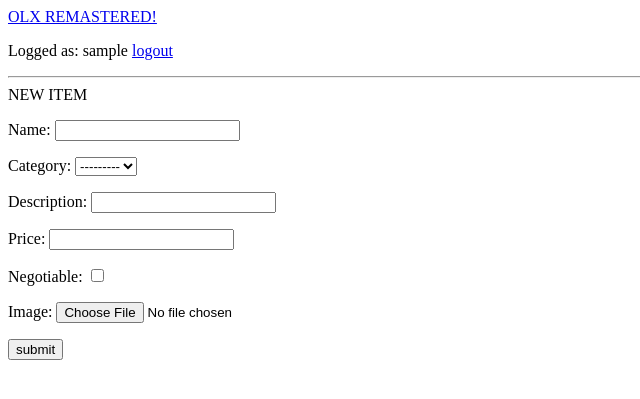
After one commit to Jesyfox/olx_rem, a Django app: page /new_item/ in a window 1280 px wide. The commit adds this page. Shown: the top 399 px of the page, without its empty margins (0-640 px from the left). Run offline with Django 3.2, Linux system fonts and the light colour scheme; the visitor is signed in with stand-in values (Sample User, id 1); data that the repository does not hold is empty.

Commit message:
feature: added simple item creation

```diff
--- /dev/null
+++ b/olx_rem/classified_ads/forms.py
@@ -0,0 +1,14 @@
+from django.forms import ModelForm
+from .models import Item, ItemImage
+
+
+class ItemForm(ModelForm):
+    class Meta:
+        model = Item
+        fields = ('name', 'category', 'description', 'price', 'negotiable')
+
+
+class ItemImageForm(ModelForm):
+    class Meta:
+        model = ItemImage
+        fields = ('image',)
--- /dev/null
+++ b/olx_rem/classified_ads/migrations/__init__.py
@@ -0,0 +1,2 @@
+# find . -path "*/migrations/*.py" -not -name "__init__.py" -delete
+# find . -path "*/migrations/*.pyc"  -delete
--- a/olx_rem/classified_ads/models.py
+++ b/olx_rem/classified_ads/models.py
@@ -46,7 +46,7 @@ class Category(MPTTModel):
 
 class ItemImage(models.Model):
     item = models.ForeignKey('Item', on_delete=models.CASCADE, related_name='images')
-    image = models.ImageField(upload_to='item_photos')
+    image = models.ImageField(upload_to='item_photos', blank=True)
 
 
 @receiver(post_delete, sender=ItemImage)
--- a/olx_rem/classified_ads/templates/index.html
+++ b/olx_rem/classified_ads/templates/index.html
@@ -15,7 +15,7 @@
 
     </ul>
 
-<h4>Items</h4>
+<h4>Items {% if user.is_authenticated %}, <a href="{% url 'classified_ads:new_item' %}">New Item!</a> {% endif %}</h4>
   <div>
 
    {% for i in items %}
--- /dev/null
+++ b/olx_rem/classified_ads/templates/new_item.html
@@ -0,0 +1,10 @@
+{% extends "base.html" %}
+{% block content %}
+NEW ITEM
+<form method="post" enctype="multipart/form-data">
+    {% csrf_token %}
+    {{ item_form.as_p }}
+    {{ image_form.as_p }}
+    <input type="submit" name="submit" value="submit">
+</form>
+{% endblock %}
--- a/olx_rem/classified_ads/urls.py
+++ b/olx_rem/classified_ads/urls.py
@@ -1,4 +1,3 @@
-from django.conf.urls import url
 from django.urls import path, include
 from django.contrib.auth.views import LogoutView
 from django.conf import settings
@@ -8,8 +7,9 @@ from . import views
 
 urlpatterns = [
     path('', views.Index.as_view(), name='index'),
-    path('sign_up', views.signup_view, name='sign_up'),
-    path('logout', LogoutView.as_view(template_name='index.html', next_page='/'), name='logout'),
+    path('sign_up/', views.signup_view, name='sign_up'),
+    path('logout/', LogoutView.as_view(template_name='index.html', next_page='/'), name='logout'),
     path('category/<path:hierarchy>/', views.ShowCategory.as_view(), name='category'),
-    path('items/<int:pk>', views.ItemInfo.as_view(), name='item_info')
+    path('items/<int:pk>', views.ItemInfo.as_view(), name='item_info'),
+    path('new_item/', views.NewItem.as_view(), name='new_item')
 ] + static(settings.MEDIA_URL, document_root=settings.MEDIA_ROOT)
--- a/olx_rem/classified_ads/views.py
+++ b/olx_rem/classified_ads/views.py
@@ -1,11 +1,12 @@
 from django.contrib.auth import authenticate, login, logout
 from django.contrib.auth.forms import UserCreationForm, AuthenticationForm
-from django.core.exceptions import ObjectDoesNotExist
+from django.contrib.auth.mixins import LoginRequiredMixin
 from django.http import Http404
-from django.shortcuts import render, get_object_or_404, redirect, HttpResponseRedirect, get_list_or_404
+from django.shortcuts import render, get_object_or_404, get_list_or_404, redirect, HttpResponseRedirect
 from django.views.generic import View
 
 from .models import Category, Item, ItemImage
+from .forms import ItemForm, ItemImageForm
 
 
 class BaseViewMixin(View):
@@ -64,6 +65,35 @@ class ItemInfo(BaseViewMixin, View):
         return render(request, self.template_name, self.context)
 
 
+class NewItem(LoginRequiredMixin, BaseViewMixin, View):
+    login_url = '/'
+    template_name = 'new_item.html'
+
+    def get(self, request):
+        item_form = ItemForm
+        image_form = ItemImageForm
+        self.context.update(item_form=item_form, image_form=image_form)
+        return render(request, self.template_name, self.context)
+
+    def post(self, request, **kwargs):
+        super().post(request, **kwargs)
+        item_form = ItemForm(request.POST)
+        image_form = ItemImageForm(request.POST, request.FILES)
+        if item_form.is_valid():
+            new_item = item_form.save(commit=False)
+            new_item.user = request.user
+            new_item.save()
+            if image_form.is_valid() and image_form.cleaned_data.get('image'):
+                print('validated!')
+                new_image = image_form.save(commit=False)
+                new_image.item = new_item
+                new_image.save()
+        else:
+            self.context.update(item_form=item_form, image_form=image_form)
+            return render(request, self.template_name, self.context)
+        return redirect('/')
+
+
 class Index(BaseViewMixin, View):
     template_name = 'index.html'
 
--- a/olx_rem/olx_rem/settings.py
+++ b/olx_rem/olx_rem/settings.py
@@ -125,5 +125,8 @@ USE_TZ = True
 # https://docs.djangoproject.com/en/2.1/howto/static-files/
 
 STATIC_URL = '/static/'
+
 MEDIA_ROOT = BASE_DIR + '/media/photos/'
 MEDIA_URL = '/media/photos/'
+
+LOGIN_URL = 'sign_up/'
```
Also changed, not shown: olx_rem/classified_ads/migrations/0001_initial.py.
